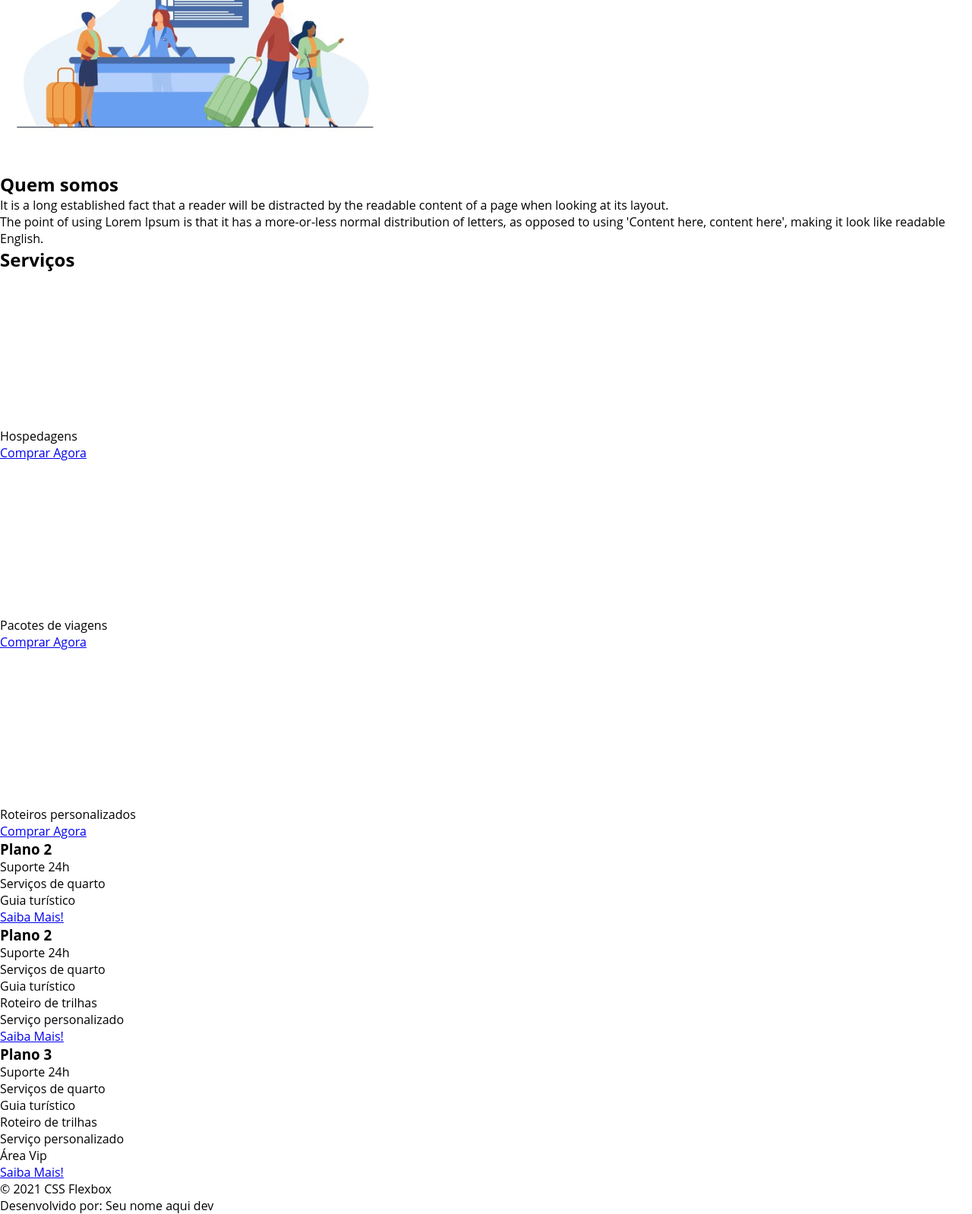
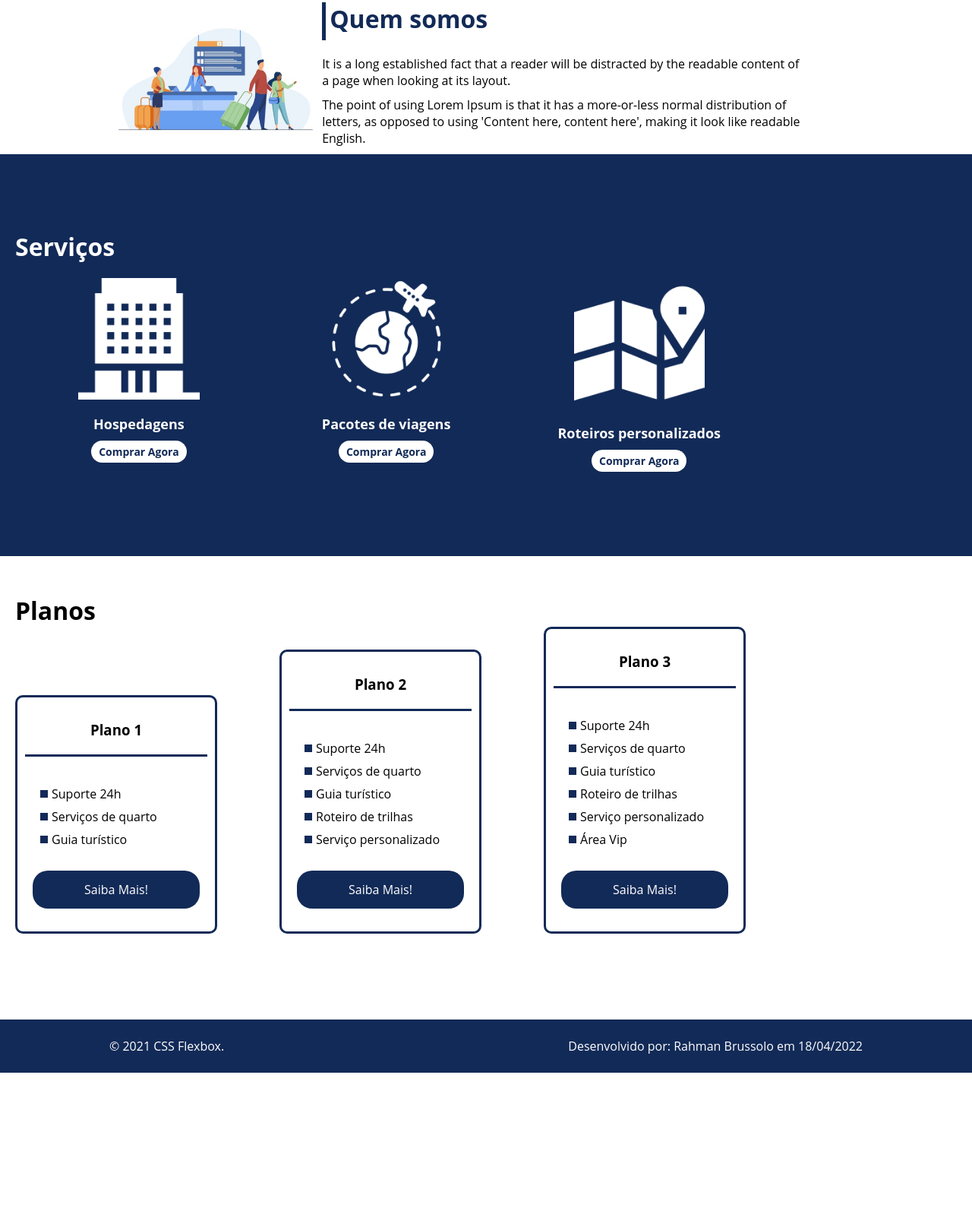
Before and after one commit to Thander21/00---CSS-Projeto-Flexbox-Dio, a plain HTML site: page index.html in a window 1280 px wide. Shown: the part 677-2275 px from the top of the page at 76% size. After the commit the page ends 2089 px from the top, so only its background shows below. Drawn offline with Linux system fonts and the light colour scheme.

Commit message:
Finalizado Projeto 00 CSS Flexbox

```diff
--- a/index.html
+++ b/index.html
@@ -22,11 +22,11 @@
         </div>
     </header>
 
-    <div class="flex-conteiner">
-        <div>
+    <div class="flex-conteiner apresentacao">
+        <div class="texto-apresentacao">
             <h1>Flex <br>Turismos</h1>
             <p>O melhor serviço para você!</p>
-            <a href="">Saiba Mais!</a>
+            <a href="#" class="btn">Saiba Mais!</a>
         </div>
 
         <div>
@@ -34,10 +34,7 @@
         </div>
     </div>
 
-    <div>
-        <div>
-            <img src="./images/1-quem-somos.png" alt="balcão de atendimento">
-        </div>
+    <div class="flex-conteiner" id="quem-somos">
 
         <div>
             <h2>Quem somos</h2>
@@ -46,27 +43,33 @@
             <p>The point of using Lorem Ipsum is that it has a more-or-less normal distribution of letters, as opposed
                 to using 'Content here, content here', making it look like readable English.</p>
         </div>
+
+        <div>
+            <img src="./images/1-quem-somos.png" alt="balcão de atendimento">
         </div>
 
-    <div>
+    </div>
+
+    <div class="conteiner-externo">
+        <div class="flex-conteiner" id="servicos">
             <div>
                 <h2>Serviços</h2>
             </div>
 
-        <div>
-            <div>
+            <div class="list-servicos">
+                <div class="item-servicos">
                     <div><img src="./images/icon-2.png" alt="hospedagens"></div>
                     <p>Hospedagens</p>
                     <a href="#">Comprar Agora</a>
                 </div>
 
-            <div>
+                <div class="item-servicos">
                     <div><img src="./images/icon-1.png" alt="pacote de viagens"></div>
                     <p>Pacotes de viagens</p>
                     <a href="#">Comprar Agora</a>
                 </div>
 
-            <div>
+                <div class="item-servicos">
                     <div><img src="./images/icon-3.png" alt="roteiros personalizados"></div>
                     <p>Roteiros personalizados</p>
                     <a href="#">Comprar Agora</a>
@@ -74,20 +77,27 @@
 
             </div>
         </div>
+    </div>
 
-    <div>
+    <div class="flex-conteiner" id="planos">
 
-        <div>
-            <h3>Plano 2</h3>
+        <div class="planos">
+            <h2>Planos</h2>
+        </div>
+
+        <div class="list-planos">
+
+            <div class="item-planos">
+                <h3>Plano 1</h3>
                 <ul>
                     <li>Suporte 24h</li>
                     <li>Serviços de quarto</li>
                     <li>Guia turístico</li>
                 </ul>
-            <a href="#">Saiba Mais!</a>
+                <a href="#" class="btn">Saiba Mais!</a>
             </div>
 
-        <div>
+            <div class="item-planos">
                 <h3>Plano 2</h3>
                 <ul>
                     <li>Suporte 24h</li>
@@ -96,10 +106,10 @@
                     <li>Roteiro de trilhas</li>
                     <li>Serviço personalizado</li>
                 </ul>
-            <a href="#">Saiba Mais!</a>
+                <a href="#" class="btn">Saiba Mais!</a>
             </div>
 
-        <div>
+            <div class="item-planos">
                 <h3>Plano 3</h3>
                 <ul>
                     <li>Suporte 24h</li>
@@ -109,13 +119,18 @@
                     <li>Serviço personalizado</li>
                     <li>Área Vip</li>
                 </ul>
-            <a href="#">Saiba Mais!</a>
+                <a href="#" class="btn">Saiba Mais!</a>
             </div>
+
+        </div>
+
     </div>
 
     <footer>
-        <p>&copy; 2021 CSS Flexbox</p>
-        <p>Desenvolvido por: Seu nome aqui dev</p>
+        <div class="flex-conteiner footer">
+            <p>&copy; 2021 CSS Flexbox.</p>
+            <p> Desenvolvido por: Rahman Brussolo em 18/04/2022</p>
+        </div>
     </footer>
 </body>
 
--- a/style.css
+++ b/style.css
@@ -13,11 +13,17 @@ ul > li > a {
   text-decoration: none;
 }
 
+div > img {
+  display: block;
+  width: 100%;
+}
+
 .flex-conteiner {
   display: flex;
   max-width: 992px;
   margin: auto;
   width: 100%;
+  min-width: 320px;
 }
 
 header {
@@ -34,6 +40,7 @@ header .list-items {
   width: 100%;
   max-width: 260px;
   justify-content: space-between;
+  align-items: center;
 }
 
 .list-items > li > a {
@@ -43,3 +50,238 @@ header .list-items {
 .menu {
   justify-content: space-between;
 }
+
+.apresentacao {
+  height: 70vh;
+  align-items: center;
+  justify-content: space-between;
+  margin-left: 20px;
+}
+
+.apresentacao .texto-apresentacao {
+  min-height: 200px;
+  margin-left: 20px;
+}
+
+.texto-apresentacao > h1 {
+  color: #122a57;
+  font-size: 48px;
+  margin-bottom: 10px;
+}
+
+.btn {
+  background-color: #122a57;
+  color: #fff;
+  text-align: center;
+  border-radius: 20px;
+  width: 220px;
+  display: block;
+  text-decoration: none;
+  line-height: 50px;
+  align-items: center;
+}
+
+#quem-somos {
+  flex-direction: row-reverse;
+  align-items: center;
+  justify-content: space-between;
+  padding: 0 20px;
+}
+
+#quem-somos h2 {
+  font-size: 32px;
+  color: #122a57;
+  display: flex;
+  margin-bottom: 20px;
+}
+
+#quem-somos h2::before {
+  content: '';
+  height: 50px;
+  width: 5px;
+  margin-right: 5px;
+  position: relative;
+  background-color: #122a57;
+}
+
+#quem-somos p {
+  margin-bottom: 10px;
+  width: 90%;
+}
+
+.conteiner-externo {
+  background-color: #122a57;
+  width: 100%;
+}
+
+#servicos {
+  flex-direction: column;
+  padding: 100px 0;
+  margin-left: 20px;
+}
+#servicos h2 {
+  color: #fff;
+  font-size: 32px;
+  margin-bottom: 20px;
+}
+
+.list-servicos {
+  display: flex;
+  justify-content: space-around;
+}
+.list-servicos .item-servicos {
+  text-align: center;
+}
+
+.item-servicos a {
+  text-align: center;
+  width: 120px;
+  background-color: #fff;
+  border-radius: 30px;
+  text-align: center;
+  margin-top: 20px;
+  line-height: 50px;
+  padding: 5px 10px;
+  text-decoration: none;
+  color: #122a57;
+  font-size: 14px;
+  font-weight: 700;
+}
+
+.item-servicos p {
+  color: #fff;
+  font-weight: 700;
+  font-size: 18px;
+  margin-top: 20px;
+}
+
+.item-servicos img {
+  width: 80%;
+  margin: auto;
+}
+
+#planos {
+  flex-direction: column;
+  min-height: 70vh;
+  padding-top: 50px;
+  margin-left: 20px;
+}
+
+#planos h2 {
+  font-size: 32px;
+}
+
+.list-planos {
+  display: flex;
+  align-items: flex-end;
+  justify-content: space-between;
+}
+
+.item-planos {
+  flex: 1;
+  border: 3px solid #122a57;
+  margin-right: 30px;
+  border-radius: 10px;
+  padding: 10px;
+  max-width: 240px;
+}
+
+.item-planos .btn {
+  margin: auto;
+  margin-top: 20px;
+  margin-bottom: 20px;
+}
+
+.item-planos h3 {
+  font-size: 24x;
+  display: flex;
+  flex-direction: column;
+  text-align: center;
+  margin-top: 20px;
+}
+
+.item-planos h3::after {
+  content: '';
+  background-color: #122a57;
+  width: 100%;
+  height: 3px;
+  margin-top: 20px;
+  margin-bottom: 20px;
+}
+
+.item-planos ul {
+  padding: 10px 20px;
+  display: flex;
+  flex-direction: column;
+  margin-bottom: 10px;
+}
+
+.item-planos ul > li {
+  display: flex;
+  flex-wrap: nowrap;
+  align-items: center;
+  margin-top: 8px;
+}
+
+.item-planos ul > li::before {
+  content: '';
+  background-color: #122a57;
+  width: 10px;
+  height: 10px;
+  margin-right: 5px;
+}
+
+footer {
+  background-color: #122a57;
+  color: #fff;
+  align-items: center;
+  height: 70px;
+  display: flex;
+  padding: 0 10px;
+}
+
+.footer {
+  justify-content: space-between;
+}
+
+/* MOBILE */
+
+@media (max-width: 992px) {
+  .flex-conteiner {
+    flex-direction: column;
+  }
+
+  .apresentacao {
+    flex-direction: column-reverse;
+  }
+
+  .apresentacao .texto-apresentacao {
+    width: 100%;
+  }
+
+  #quem-somos {
+    flex-direction: column-reverse;
+  }
+
+  .list-servicos {
+    flex-direction: column;
+  }
+
+  .item-servicos {
+    width: 50%;
+    margin: auto;
+    margin-bottom: 50px;
+  }
+
+  .list-planos {
+    flex-direction: column;
+    align-items: flex-start;
+  }
+
+  .item-planos {
+    max-width: 90%;
+    margin: auto;
+    width: 100%;
+    margin-bottom: 20px;
+  }
+}
```
Also changed, not shown: 1 other file. Lines whose indentation alone changed are shown as unchanged.
